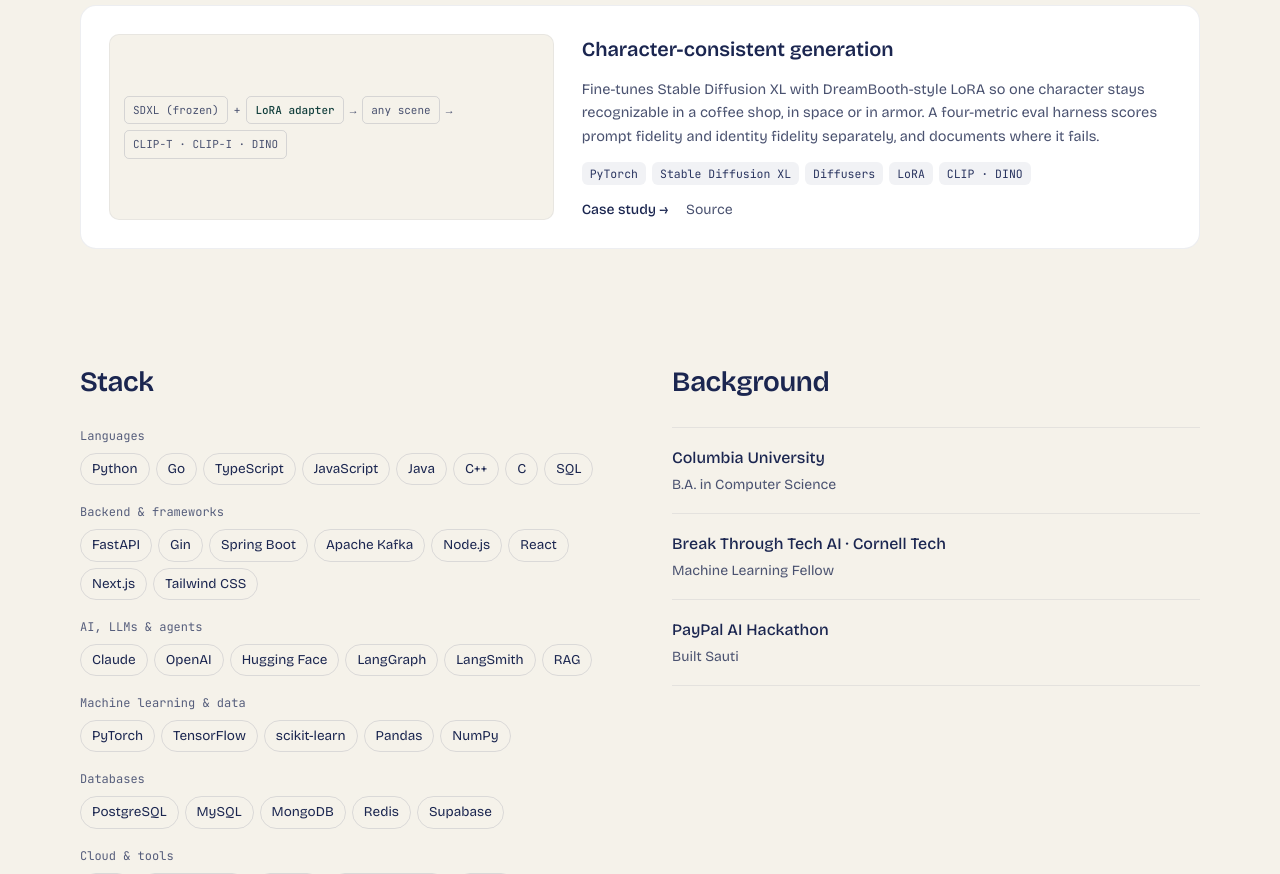
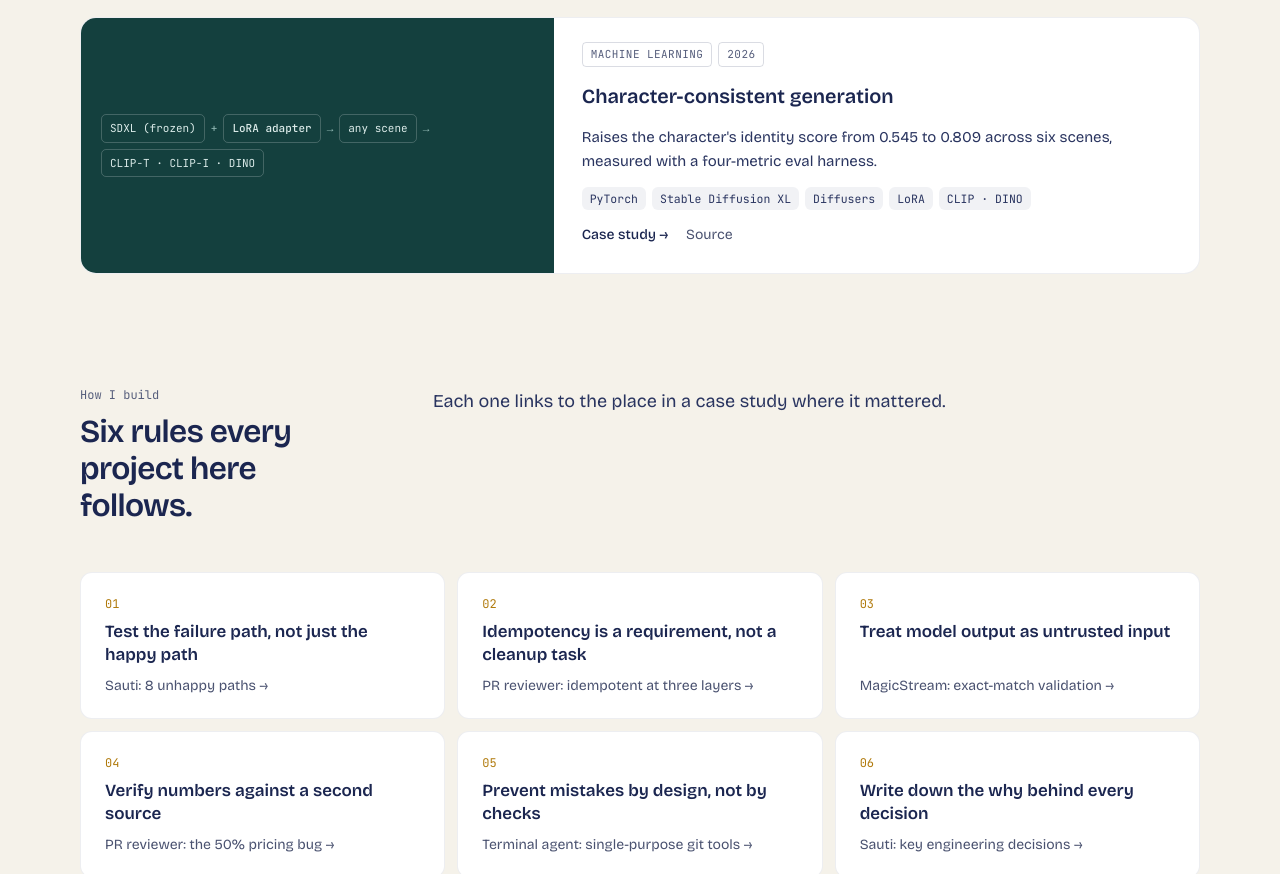
Before and after one commit to Colin-J-Emmanuel/portfolio, an Astro site: page / in a window 1280 px wide. Shown: the part 1926-2800 px from the top of the page. Built offline with nearby package versions, Linux system fonts and the light colour scheme; Astro itself is replaced by a stand-in of ours.

Commit message:
Add outcome lines, credentials, colored cards, How I build, About

```diff
--- a/src/data/projects/character-lora.ts
+++ b/src/data/projects/character-lora.ts
@@ -92,6 +92,9 @@ export const characterLora: Project = {
     },
   ],
   card: {
+    outcome: "Raises the character's identity score from 0.545 to 0.809 across six scenes, measured with a four-metric eval harness.",
+    kind: ['Machine learning'],
+    year: '2026',
     summary: 'Fine-tunes Stable Diffusion XL with DreamBooth-style LoRA so one character stays recognizable in a coffee shop, in space or in armor. A four-metric eval harness scores prompt fidelity and identity fidelity separately, and documents where it fails.',
     tags: ['PyTorch', 'Stable Diffusion XL', 'Diffusers', 'LoRA', 'CLIP · DINO'],
     flow: [{ label: 'SDXL (frozen)' }, { label: 'LoRA adapter', on: true }, { label: 'any scene' }, { label: 'CLIP-T · CLIP-I · DINO' }],
--- a/src/data/projects/magicstream.ts
+++ b/src/data/projects/magicstream.ts
@@ -73,6 +73,9 @@ export const magicstream: Project = {
     },
   ],
   card: {
+    outcome: 'Calls the LLM only when a review is written, so browsing never waits on a model and an unchanged re-save takes 5 ms instead of 474.',
+    kind: ['Full-stack'],
+    year: '2026',
     summary: 'A movie streaming app where an LLM ranks every review at write time, so recommendations never wait on a model. Auth built from scratch with rotating refresh tokens.',
     tags: ['Go', 'React', 'MongoDB', 'Cloud Run'],
     shot: { src: home, alt: 'MagicStream catalog: film title cards with five-bulb rankings' },
--- a/src/data/projects/pr-reviewer.ts
+++ b/src/data/projects/pr-reviewer.ts
@@ -99,6 +99,9 @@ export const prReviewer: Project = {
     },
   ],
   card: {
+    outcome: 'Reviews a PR in 8.3 s instead of ~21 s by running four agents in parallel, and caught a 50% pricing error in its own cost tracking.',
+    kind: ['Backend', 'AI agents'],
+    year: '2026',
     summary: 'Security, quality, testing and docs agents review every PR in parallel and post one idempotent comment. Verified cost accounting caught a 50% pricing error.',
     tags: ['FastAPI', 'LangGraph', 'Redis', 'Postgres + pgvector'],
     flow: [{ label: 'webhook' }, { label: 'ARQ' }, { label: '4 agents ∥', on: true }, { label: 'aggregate' }, { label: 'PR comment' }],
--- a/src/data/projects/sauti.ts
+++ b/src/data/projects/sauti.ts
@@ -108,6 +108,9 @@ export const sauti: Project = {
     },
   ],
   card: {
+    outcome: 'Credits every PayPal payment exactly once, whichever of two signals arrives first, and is tested against 8 failure cases.',
+    kind: ['AI agent', 'Payments'],
+    year: '2026',
     summary: "A shopkeeper in Dar es Salaam speaks his sales into WhatsApp. Sauti keeps his books and runs a grocery wallet that each customer's family abroad tops up through PayPal, settling each payment exactly once, whether PayPal's webhook or a status check reports it first.",
     tags: ['Next.js', 'Claude', 'PayPal Agent Toolkit', 'WhatsApp Cloud API', 'ElevenLabs'],
     links: [],
--- a/src/data/projects/terminal-agent.ts
+++ b/src/data/projects/terminal-agent.ts
@@ -95,6 +95,9 @@ export const terminalAgent: Project = {
     },
   ],
   card: {
+    outcome: 'Runs AI-generated code in a network-less Docker sandbox, with destructive actions denied by default and 11 offline tests.',
+    kind: ['AI agents', 'Dev tools'],
+    year: '2026',
     summary: 'A coding agent that reads, edits and runs code from your terminal. Generated code is validated, then run in a network-less container. Destructive actions are denied unless you confirm them.',
     tags: ['Python', 'Claude API', 'Docker', 'pytest'],
     flow: [{ label: 'prompt' }, { label: 'ReAct loop ↻', on: true }, { label: 'AST check' }, { label: 'Docker sandbox' }],
--- a/src/data/projects/types.ts
+++ b/src/data/projects/types.ts
@@ -50,6 +50,11 @@ export interface Project {
   sections: Section[];
   /** Home-page card */
   card: {
+    /** One sentence with a concrete outcome, shown on the home card. */
+    outcome: string;
+    /** Kind of work + year, shown as small labels, e.g. ['Backend', 'AI agents'] */
+    kind: string[];
+    year: string;
     summary: string;
     tags: string[];
     flow?: { label: string; on?: boolean }[];
--- a/src/data/site.ts
+++ b/src/data/site.ts
@@ -3,6 +3,29 @@ export const site = {
   name: 'Colin J. Emmanuel',
   description:
     'Software engineer building backends, machine learning systems and full-stack apps. Projects, case studies and the decisions behind them.',
+  // Short credibility line under the headline
+  credentials: ['Columbia CS', 'Break Through Tech AI Fellow, Cornell Tech', 'PayPal AI Hackathon 2026'],
+  // About: a short bio, and a longer one behind the "Long" toggle. Edit freely; plain text, one string per paragraph.
+  bio: {
+    short: [
+      "I'm a software engineer and Columbia Computer Science graduate. I build systems end to end: backends that stay correct when things go wrong, ML experiments with honest evaluation, and apps people actually use.",
+    ],
+    long: [
+      "I'm a software engineer and Columbia Computer Science graduate. I build systems end to end: backends that stay correct when things go wrong, ML experiments with honest evaluation, and apps people actually use.",
+      "Most of my projects start with something I want to understand properly, like how a coding agent really works, or what it takes to credit a payment exactly once. I build them one tested piece at a time, check each piece on its failure path before moving on, and write down why every decision was made. That habit is where these case studies come from.",
+      "Sauti is closest to what I want to do long term: build for problems I've seen in Tanzania and across East Africa, where good software can still change how a small business runs.",
+      "I was a Machine Learning Fellow with Break Through Tech AI at Cornell Tech. Right now I'm looking for software engineering roles on teams that ship real products.",
+    ],
+  },
+  // "How I build": each principle links to the case study that shows it
+  principles: [
+    { title: 'Test the failure path, not just the happy path', proof: 'Sauti: 8 unhappy paths', href: '/projects/sauti#s-06' },
+    { title: 'Idempotency is a requirement, not a cleanup task', proof: 'PR reviewer: idempotent at three layers', href: '/projects/pr-reviewer#s-02' },
+    { title: 'Treat model output as untrusted input', proof: 'MagicStream: exact-match validation', href: '/projects/magicstream#s-03' },
+    { title: 'Verify numbers against a second source', proof: 'PR reviewer: the 50% pricing bug', href: '/projects/pr-reviewer#s-04' },
+    { title: 'Prevent mistakes by design, not by checks', proof: 'Terminal agent: single-purpose git tools', href: '/projects/terminal-agent#s-05' },
+    { title: 'Write down the why behind every decision', proof: 'Sauti: key engineering decisions', href: '/projects/sauti#s-04' },
+  ],
   interests: [
     'Software engineering',
     'Backend development',
@@ -14,7 +37,7 @@ export const site = {
     github: 'https://github.com/Colin-J-Emmanuel',
     linkedin: 'https://www.linkedin.com/in/colin-j-emmanuel',
     resume: '/resume.pdf', // drop your PDF into public/resume.pdf
-    writing: '', // your Substack or Medium URL; empty = link is hidden
+    writing: '', // your Substack or Medium URL; until then the Writing link goes nowhere
   },
   stack: [
     { group: 'Languages', items: ['Python', 'Go', 'TypeScript', 'JavaScript', 'Java', 'C++', 'C', 'SQL'] },
--- a/src/pages/index.astro
+++ b/src/pages/index.astro
@@ -20,6 +20,9 @@ const ext = { target: '_blank', rel: 'noopener' };
         <p class="hero__interests"><span class="hero__dot" aria-hidden="true">●</span>{site.interests.join(' · ')}</p>
         <h1>I build software that holds up in the <span class="hl">real world</span>.</h1>
         <p class="hero__lead">Backends, machine learning and full-stack apps: a PR review pipeline that runs four agents in parallel, an SDXL model fine-tuned to keep one character consistent, and a PayPal agent that keeps a Tanzanian shopkeeper's books in Swahili. Each one built to be explained, decision by decision.</p>
+        <ul class="creds" aria-label="Credentials">
+          {site.credentials.map((c) => <li>{c}</li>)}
+        </ul>
         <div class="buttons">
           <a class="btn btn--primary" href="#projects">View projects</a>
           <a class="btn btn--ghost" href={site.links.resume} {...ext}>Resume (PDF)</a>
@@ -43,7 +46,7 @@ const ext = { target: '_blank', rel: 'noopener' };
             </div>
             <h3 style="font-size: 36px; font-weight: 600; letter-spacing: -0.02em; color: var(--on-band-strong)">{featured.title}</h3>
             <p class="featured__tagline" set:html={featured.lead.replace(/<\/?em>/g, '')} />
-            <p class="featured__desc">{featured.card.summary}</p>
+            <p class="featured__desc">{featured.card.outcome}</p>
             <div class="steps-log" aria-label="Example of the agent's work">
               <span><b aria-hidden="true">✓</b>Recorded Mama Asha's rice, 15,000 TZS on credit</span>
               <span><b aria-hidden="true">✓</b>Created a PayPal top-up request for $20.00</span>
@@ -64,8 +67,10 @@ const ext = { target: '_blank', rel: 'noopener' };
         {[...grid, ...wide].map((p, i) => {
           const isWide = i >= grid.length;
           const joins = p.card.flowJoin ?? [];
-          const flow = p.card.flow && (
-            <div class="flow" style={`--card-accent:${p.theme.band}`} aria-hidden="true">
+          const visual = (
+            <div class="card__visual">
+              {p.card.flow && (
+                <div class="flow" aria-hidden="true">
                   {p.card.flow.map((f, j) => (
                     <Fragment>
                       {j > 0 && <span aria-hidden="true">{joins[j - 1] ?? '→'}</span>}
@@ -73,30 +78,68 @@ const ext = { target: '_blank', rel: 'noopener' };
                     </Fragment>
                   ))}
                 </div>
-          );
-          const shot = p.card.shot && (
+              )}
+              {p.card.shot && (
                 <Image class="card__shot" src={p.card.shot.src} alt={p.card.shot.alt} widths={[400, 800]} sizes="360px" />
+              )}
+            </div>
           );
           const text = (
-            <Fragment>
-              <h3>{p.title}</h3>
-              <p>{p.card.summary}</p>
+            <div class="card__text">
+              <div class="meta">
+                {p.card.kind.map((k) => <span>{k}</span>)}
+                <span>{p.card.year}</span>
+              </div>
+              <h3><a href={`/projects/${p.slug}`}>{p.title}</a></h3>
+              <p>{p.card.outcome}</p>
               <div class="tags">{p.card.tags.map((t) => <span class="tag">{t}</span>)}</div>
               <div class="card__links">
                 <a href={`/projects/${p.slug}`}>Case study →</a>
                 {p.card.links.map((l) => <a href={l.href} {...ext}>{l.label}</a>)}
               </div>
-            </Fragment>
+            </div>
           );
-          return isWide ? (
-            <article class="card card--wide">{flow}{shot}<div class="card__text">{text}</div></article>
-          ) : (
-            <article class="card">{flow}{shot}{text}</article>
+          return (
+            <article class:list={['card', { 'card--wide': isWide }]} style={themeVars(p.theme)}>
+              {visual}{text}
+            </article>
           );
         })}
       </section>
 
-      <section id="about" class="about">
+      <section class="principles" aria-labelledby="principles-title">
+        <div class="cs-split">
+          <div class="cs-title"><span class="label">How I build</span><h2 id="principles-title">Six rules every project here follows.</h2></div>
+          <p class="cs-text">Each one links to the place in a case study where it mattered.</p>
+        </div>
+        <ol class="principles__list">
+          {site.principles.map((pr, i) => (
+            <li>
+              <a href={pr.href}>
+                <span class="mono">{String(i + 1).padStart(2, '0')}</span>
+                <strong>{pr.title}</strong>
+                <span class="principles__proof">{pr.proof} →</span>
+              </a>
+            </li>
+          ))}
+        </ol>
+      </section>
+
+      <section id="about" class="about-bio" aria-labelledby="about-title">
+        <div class="about-bio__head">
+          <h2 id="about-title">About</h2>
+          <div class="bio-toggle" role="radiogroup" aria-label="Bio length">
+            <input type="radio" name="bio" id="bio-short" checked />
+            <label for="bio-short">Short</label>
+            <input type="radio" name="bio" id="bio-long" />
+            <label for="bio-long">Long</label>
+          </div>
+        </div>
+        <div class="bio bio--short">{site.bio.short.map((p) => <p>{p}</p>)}</div>
+        <div class="bio bio--long">{site.bio.long.map((p) => <p>{p}</p>)}</div>
+      </section>
+
+      <section class="about">
         <div>
           <h2>Stack</h2>
           <div class="stack-groups">
--- a/src/styles/global.css
+++ b/src/styles/global.css
@@ -110,24 +110,56 @@ h1, h2, h3, p, figure, blockquote, ul { margin: 0; }
 
 /* ---------- Home: project grid ---------- */
 .grid-projects { display: grid; grid-template-columns: repeat(auto-fit, minmax(300px, 1fr)); gap: 20px; padding-bottom: 112px; }
-.card { display: flex; flex-direction: column; gap: 16px; padding: 28px; border-radius: 16px; background: var(--white); border: 1px solid var(--line-soft); }
+.card { display: flex; flex-direction: column; border-radius: 16px; background: var(--white); border: 1px solid var(--line-soft); overflow: hidden; }
+.card__visual { display: flex; align-items: center; min-height: 128px; padding: 20px; background: var(--band); }
+.card__text { flex: 1; display: flex; flex-direction: column; gap: 14px; padding: 24px 28px 28px; }
 .card h3 { font-size: 20px; font-weight: 600; }
-.card p { font-size: 14.5px; line-height: 1.6; color: var(--muted); }
+.card h3 a:hover { text-decoration: underline; text-underline-offset: 3px; }
+.card p { font-size: 15px; line-height: 1.6; color: var(--ink-2); }
 .card .tags { margin-top: auto; }
 .card__links { display: flex; gap: 18px; font-size: 14px; }
 .card__links a:first-child { font-weight: 500; }
 .card__links a + a { color: var(--muted); }
-.card--wide { grid-column: 1 / -1; flex-direction: row; flex-wrap: wrap; gap: 28px; }
-.card--wide > .flow { flex: 1 1 360px; align-content: center; }
-.card--wide > .card__text { flex: 2 1 420px; min-width: 0; display: flex; flex-direction: column; gap: 14px; }
-.card__shot { width: 100%; height: 104px; object-fit: cover; object-position: top left; border-radius: 10px; border: 1px solid var(--line); }
+.card--wide { grid-column: 1 / -1; flex-direction: row; flex-wrap: wrap; }
+.card--wide > .card__visual { flex: 1 1 360px; }
+.card--wide > .card__text { flex: 2 1 420px; min-width: 0; }
+.card__shot { width: 100%; height: 104px; object-fit: cover; object-position: top left; border-radius: 8px; border: 1px solid rgba(255, 255, 255, 0.12); }
+.meta { display: flex; flex-wrap: wrap; gap: 6px; }
+.meta span { font-family: var(--mono); font-size: 11px; letter-spacing: 0.04em; text-transform: uppercase; padding: 3px 8px; border-radius: 4px; border: 1px solid rgba(27, 38, 80, 0.16); color: var(--muted-2); }
 
-.flow { display: flex; flex-wrap: wrap; align-items: center; gap: 6px; padding: 20px 14px; border-radius: 10px; background: var(--paper); border: 1px solid rgba(27, 38, 80, 0.06); font-family: var(--mono); font-size: 11px; color: var(--muted); }
-.flow span:not([aria-hidden]) { padding: 5px 8px; border-radius: 5px; border: 1px solid rgba(27, 38, 80, 0.14); }
-.flow .on { border-color: var(--card-accent, var(--ink)); color: var(--card-accent, var(--ink)); font-weight: 500; }
+.flow { display: flex; flex-wrap: wrap; align-items: center; gap: 6px; font-family: var(--mono); font-size: 11px; color: var(--on-band-3); }
+.flow span:not([aria-hidden]) { padding: 5px 8px; border-radius: 5px; border: 1px solid rgba(255, 255, 255, 0.2); color: var(--on-band-2); }
+.flow .on { border-color: var(--accent); color: var(--accent); font-weight: 500; }
+
+/* ---------- Home: credentials, principles, bio ---------- */
+.creds { list-style: none; padding: 0; display: flex; flex-wrap: wrap; gap: 6px 0; font-family: var(--mono); font-size: 13px; color: var(--ink-2); }
+.creds li + li::before { content: '·'; margin: 0 10px; color: var(--muted-2); }
+
+.principles { display: flex; flex-direction: column; gap: 32px; padding-bottom: 112px; }
+.principles h2 { font-size: 32px; font-weight: 600; letter-spacing: -0.02em; line-height: 1.15; }
+.principles__list { list-style: none; padding: 0; display: grid; grid-template-columns: repeat(auto-fit, minmax(min(100%, 320px), 1fr)); gap: 12px; }
+.principles__list a { height: 100%; display: flex; flex-direction: column; gap: 8px; padding: 22px 24px; border-radius: 12px; background: var(--white); border: 1px solid var(--line-soft); transition: border-color 0.15s, transform 0.15s; }
+.principles__list a:hover { border-color: rgba(27, 38, 80, 0.3); transform: translateY(-2px); }
+@media (prefers-reduced-motion: reduce) { .principles__list a:hover { transform: none; } }
+.principles__list .mono { font-size: 12px; color: #b07a0c; }
+.principles__list strong { font-size: 17px; font-weight: 600; line-height: 1.35; }
+.principles__proof { font-size: 14px; color: var(--muted); margin-top: auto; }
+
+.about-bio { display: flex; flex-direction: column; gap: 20px; max-width: 760px; padding-bottom: 72px; scroll-margin-top: 24px; }
+.about-bio__head { display: flex; flex-wrap: wrap; align-items: center; justify-content: space-between; gap: 16px; }
+.about-bio h2 { font-size: 28px; font-weight: 600; letter-spacing: -0.015em; }
+.bio-toggle { display: inline-flex; padding: 3px; border-radius: 999px; background: var(--chip); }
+.bio-toggle input { position: absolute; opacity: 0; pointer-events: none; }
+.bio-toggle label { cursor: pointer; padding: 8px 16px; border-radius: 999px; font-family: var(--mono); font-size: 12px; color: var(--muted); min-height: 36px; display: inline-flex; align-items: center; }
+.bio-toggle input:checked + label { background: var(--ink); color: var(--paper); }
+.bio-toggle input:focus-visible + label { outline: 2px solid var(--marigold); outline-offset: 2px; }
+.bio { display: flex; flex-direction: column; gap: 16px; font-size: 18px; line-height: 1.7; color: var(--ink-2); }
+.bio--long { display: none; }
+.about-bio:has(#bio-long:checked) .bio--long { display: flex; }
+.about-bio:has(#bio-long:checked) .bio--short { display: none; }
 
 /* ---------- Home: about ---------- */
-.about { display: grid; grid-template-columns: repeat(auto-fit, minmax(300px, 1fr)); gap: 64px; padding-bottom: 112px; scroll-margin-top: 24px; }
+.about { display: grid; grid-template-columns: repeat(auto-fit, minmax(300px, 1fr)); gap: 64px; padding-bottom: 112px; }
 .about h2 { font-size: 28px; font-weight: 600; letter-spacing: -0.015em; margin-bottom: 24px; }
 .stack-groups { display: flex; flex-direction: column; gap: 18px; }
 .stack-group { display: flex; flex-direction: column; gap: 8px; }
@@ -264,7 +296,7 @@ td.strong { font-weight: 600; color: var(--ink); }
 @media (max-width: 600px) {
   .hero { padding: 64px 0 56px; }
   .featured__body { padding: 28px 22px; }
-  .card { padding: 22px; }
+  .card__text { padding: 20px 22px 24px; }
   .cs-header__inner { padding: 40px 0 48px; }
   .pipeline { padding: 20px; }
   .terminal { font-size: 12.5px; }
```
Also changed, not shown: src/components/Sections.astro (+12 -11 lines). Lines whose indentation alone changed are shown as unchanged.
